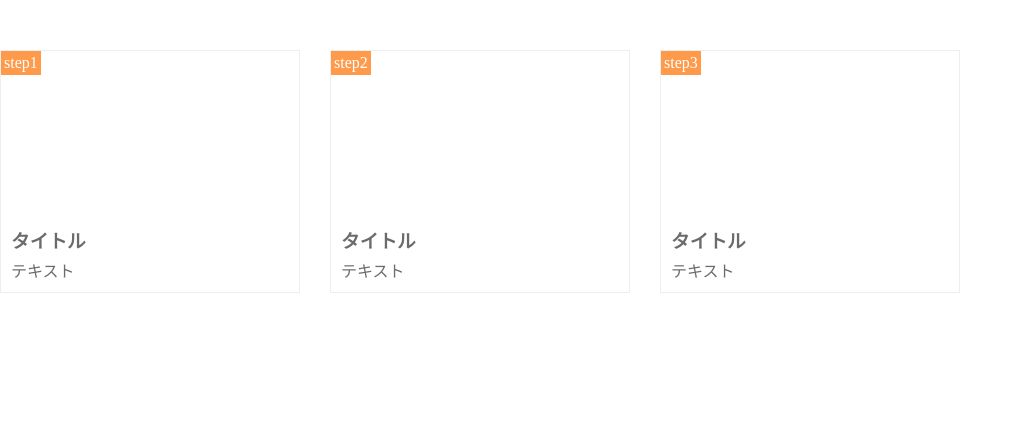
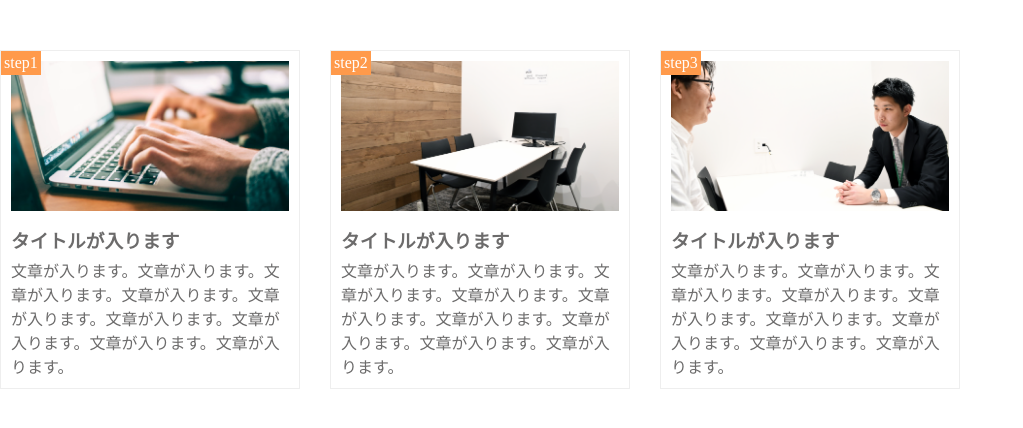
Before and after one commit to yousukeyashima/git-kadai1, a plain HTML site: page index.html in a window 1280 px wide. Shown: the whole page, without its empty margins (0-1023 px from the left). Drawn offline with Linux system fonts and the light colour scheme.

Commit message:
[Fix]課題：レスポンシブ対応させよう

```diff
--- a/index.html
+++ b/index.html
@@ -11,22 +11,22 @@
         <div class="container">
             <div class="step-img1"></div>
             <span class="step-num">step1</span>
-            <h3 class="title">タイトル</h3>
-            <p class="text">テキスト</p>
+            <h3 class="title">タイトルが入ります</h3>
+            <p class="text">文章が入ります。文章が入ります。文章が入ります。文章が入ります。文章が入ります。文章が入ります。文章が入ります。文章が入ります。文章が入ります。</p>
         </div>
 
         <div class="container">
             <div class="step-img2"></div>
             <span class="step-num">step2</span>
-            <h3 class="title">タイトル</h3>
-            <p class="text">テキスト</p>
+            <h3 class="title">タイトルが入ります</h3>
+            <p class="text">文章が入ります。文章が入ります。文章が入ります。文章が入ります。文章が入ります。文章が入ります。文章が入ります。文章が入ります。文章が入ります。</p>
         </div>
 
         <div class="container">
             <div class="step-img3"></div>
             <span class="step-num">step3</span>
-            <h3 class="title">タイトル</h3>
-            <p class="text">テキスト</p>
+            <h3 class="title">タイトルが入ります</h3>
+            <p class="text">文章が入ります。文章が入ります。文章が入ります。文章が入ります。文章が入ります。文章が入ります。文章が入ります。文章が入ります。文章が入ります。</p>
         </div>
     </main>
 
--- a/style.css
+++ b/style.css
@@ -27,24 +27,25 @@ main {
 
 .container:last-child {
     margin-right: 0;
+    margin-bottom: 0;
 }
 
 .step-img1 {
-    background-image: url(/Users/yashimayousuke/img/flow01.png);
+    background-image: url(img/flow01.png);
     height: 150px;
     background-position: bottom;
     background-size: cover;
 }
 
 .step-img2 {
-    background-image: url(/Users/yashimayousuke/img/flow02.png);
+    background-image: url(img/flow02.png);
     height: 150px;
     background-position: bottom;
     background-size: cover;
 }
 
 .step-img3 {
-    background-image: url(/Users/yashimayousuke/img/flow03.png);
+    background-image: url(img/flow03.png);
     height: 150px;
     background-position: bottom;
     background-size: cover;
```
Also changed, not shown: img/flow01.png (added), img/flow02.png (added), img/flow03.png (added), 1 other file.
